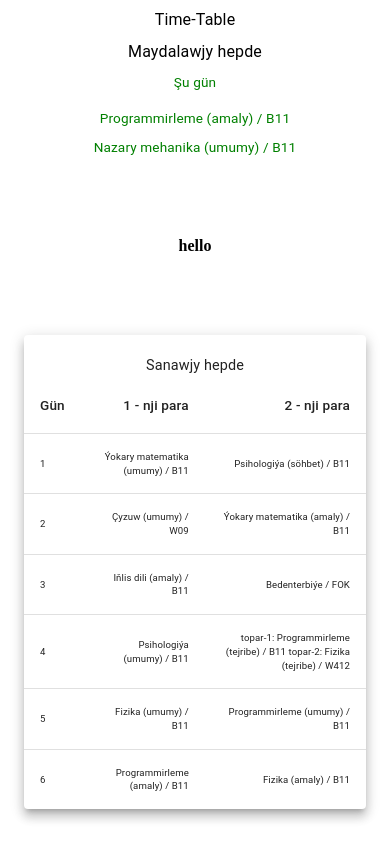
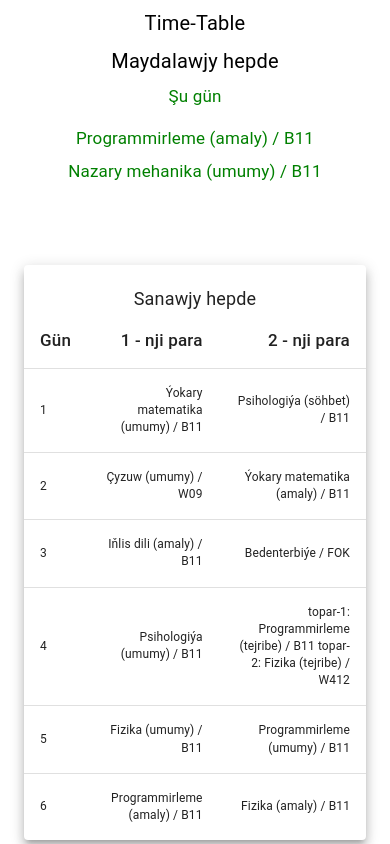
Before and after one commit to GurbanmyradowSerdar/time-table, a Next.js app: page / in a window 390 px wide. Shown: the top 844 px of the page. Built offline with nearby package versions, Linux system fonts and the light colour scheme.

Commit message:
fixed bugs

```diff
--- a/src/pages/index.js
+++ b/src/pages/index.js
@@ -20,7 +20,6 @@ export default function Home() {
   const [sanawjy, setSanawjy] = useState(getArray("s"));
   const [maydalawjy, setMaydalawjy] = useState(getArray("m"));
 
-  const matches = useMediaQuery("(max-width:768px)");
   return (
     <>
       <Head>
@@ -35,8 +34,8 @@ export default function Home() {
         sx={{
           marginBottom: "100px",
           fontSize: {
-            xs: "8px",
-            sm: "10px",
+            xs: "10px",
+            sm: "12px",
             md: "16px",
           },
         }}
@@ -69,7 +68,6 @@ export default function Home() {
                 : null}
             </Typography>
           </Stack>
-          {matches ? <h1>hello</h1> : <h1></h1>}
           <Paper elevation={8}>
             <Typography
               sx={{ textAlign: "center", marginTop: "20px", fontSize: "1.8em" }}
```
